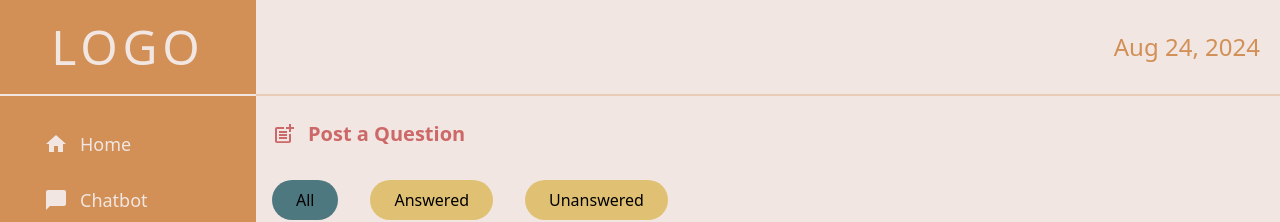
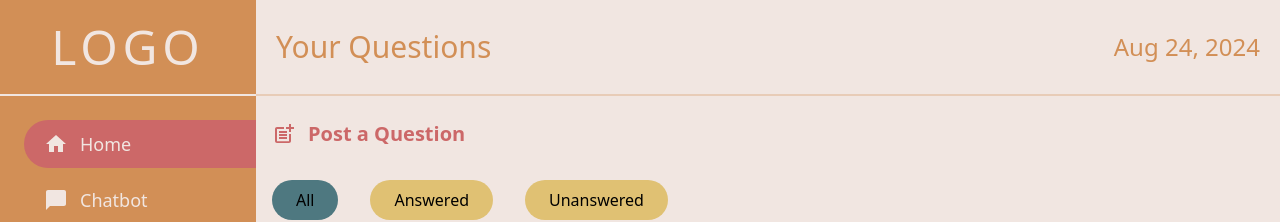
Before and after one commit to Hindol19/eudaimonia, a Next.js app in the folder frontend/: page /question in a window 1280 px wide. Shown: the top 222 px of the page. Built offline with nearby package versions, Linux system fonts and the light colour scheme; no server answers; sample sign-in values are in the browser's storage.

Commit message:
completed question posting

```diff
--- a/frontend/src/pages/question.js
+++ b/frontend/src/pages/question.js
@@ -83,7 +83,7 @@ const question = () => {
     try {
       const response = await axios.get("http://localhost:8000/get_questions", {
         params: {
-          username: "patient",
+          username: userDetails[0],
         },
       });
 
@@ -114,9 +114,9 @@ const question = () => {
   };
   useEffect(() => {
     getQuestions();
-  }, []);
+  }, [userDetails[0]]);
   return (
-    <Layout>
+    <Layout pageTitle="Your Questions" sideTab="Home" username={userDetails[0]}>
       <div>
         <PostQuestion userDetails={userDetails} getQuestions={getQuestions} />
         <div className="flex flex-row my-5">
```
